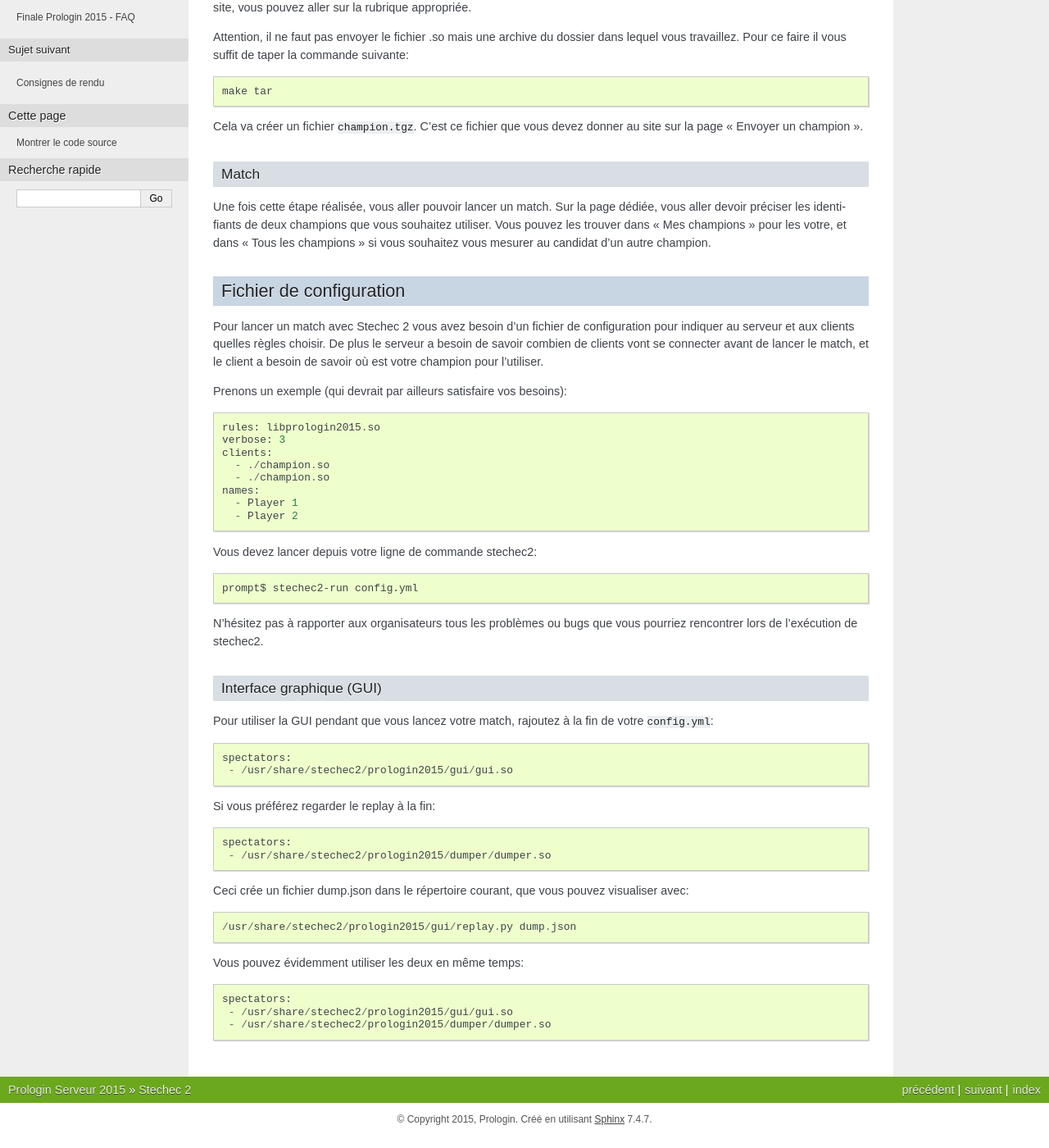
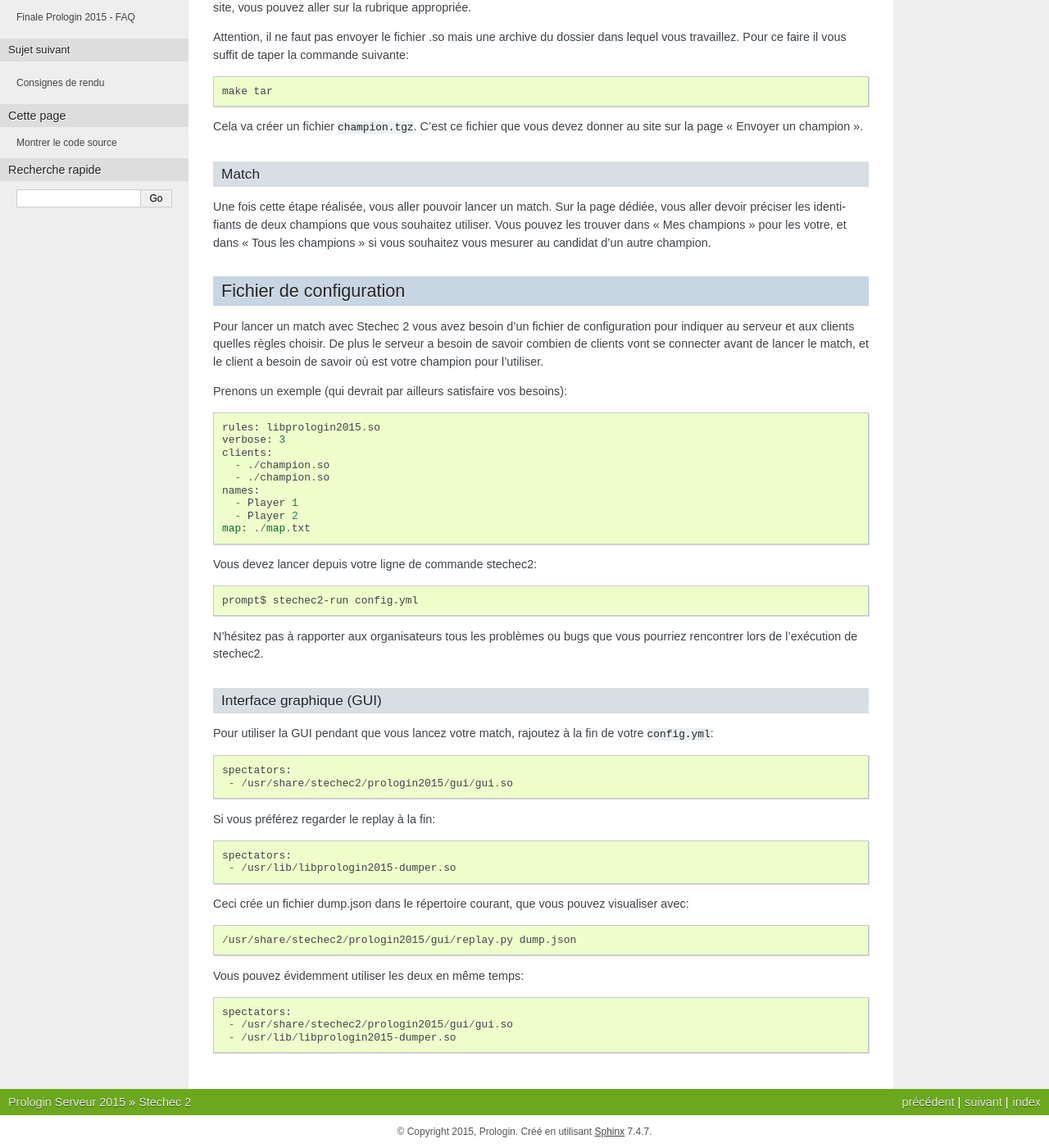
Before and after one commit to prologin/prologin2015, a Sphinx documentation site: the page built from doc/stechec2.rst, in a window 1280 px wide and 1400 px high, scrolled down 259 px. Shown: the whole window at 82% size. Built offline with Sphinx 7.4.7, drawn with Linux system fonts in a browser that asks for light colours; pages that are not in the unit, such as notebooks, are missing from menus.

Commit message:
doc: update faq and stechec2, add api

```diff
--- a/doc/faq-candidat.rst
+++ b/doc/faq-candidat.rst
@@ -46,3 +46,9 @@
 contrôle, et pas simplement les faces triangulaires. Cela signifie qu'un
 triangle formé par trois triangles adjacents est compté comme un champ
 de contrôle supplémentaire, ce qui donne au total 4 champs de contrôle.
+
+
+Mon agent doit-il être sur la même case qu'un portail pour poser un bouclier ?
+------------------------------------------------------------------------------
+
+Oui.
--- a/doc/index.rst
+++ b/doc/index.rst
@@ -9,6 +9,7 @@
    finale
    faq-candidat
    stechec2
+   api
    rendu
 
 .. erratum (does not exist, un-comment if needed)
--- a/doc/stechec2.rst
+++ b/doc/stechec2.rst
@@ -49,6 +49,7 @@
   names:
     - Player 1
     - Player 2
+  map: ./map.txt
 
 Vous devez lancer depuis votre ligne de commande stechec2::
 
@@ -69,7 +70,7 @@
 Si vous préférez regarder le replay à la fin::
 
   spectators:
-   - /usr/share/stechec2/prologin2015/dumper/dumper.so
+   - /usr/lib/libprologin2015-dumper.so
 
 Ceci crée un fichier dump.json dans le répertoire courant, que vous pouvez
 visualiser avec::
@@ -80,4 +81,4 @@
 
   spectators:
    - /usr/share/stechec2/prologin2015/gui/gui.so
-   - /usr/share/stechec2/prologin2015/dumper/dumper.so
+   - /usr/lib/libprologin2015-dumper.so
```
Also changed, not shown: 2 other files.
